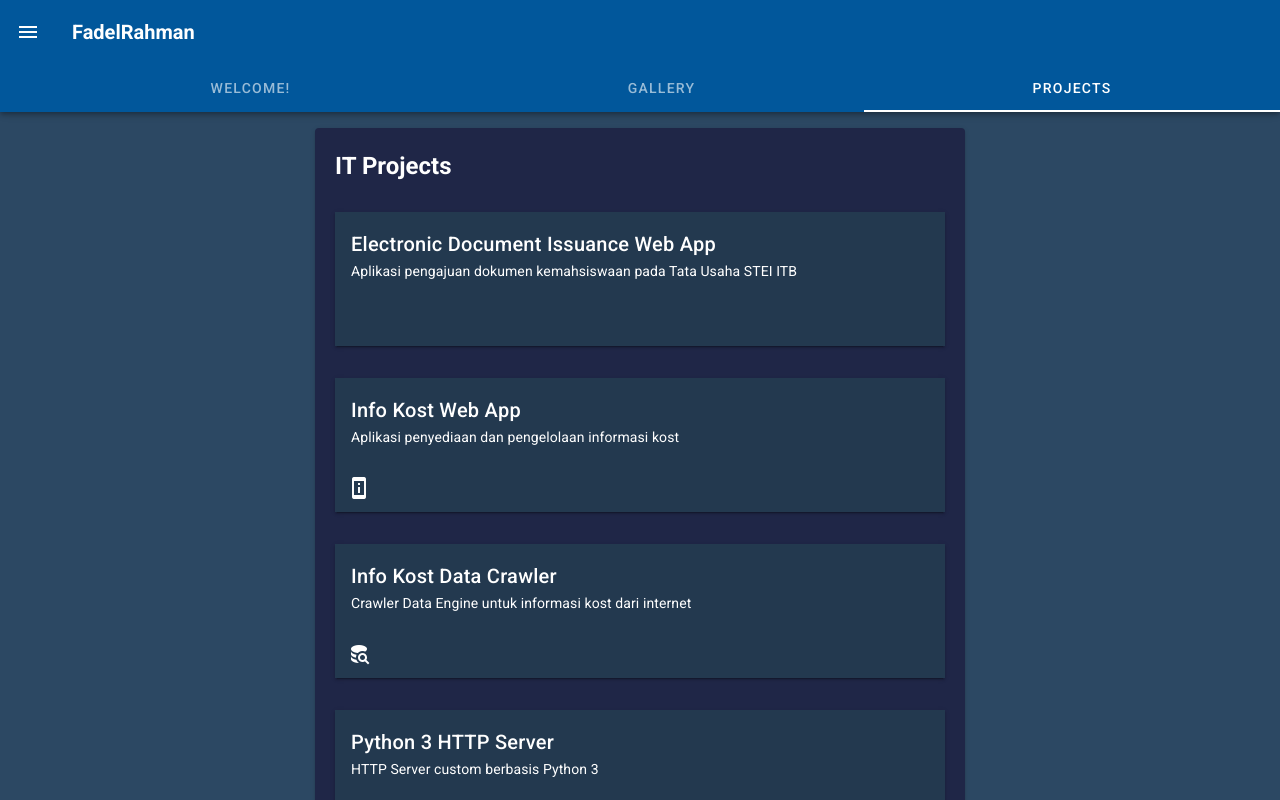
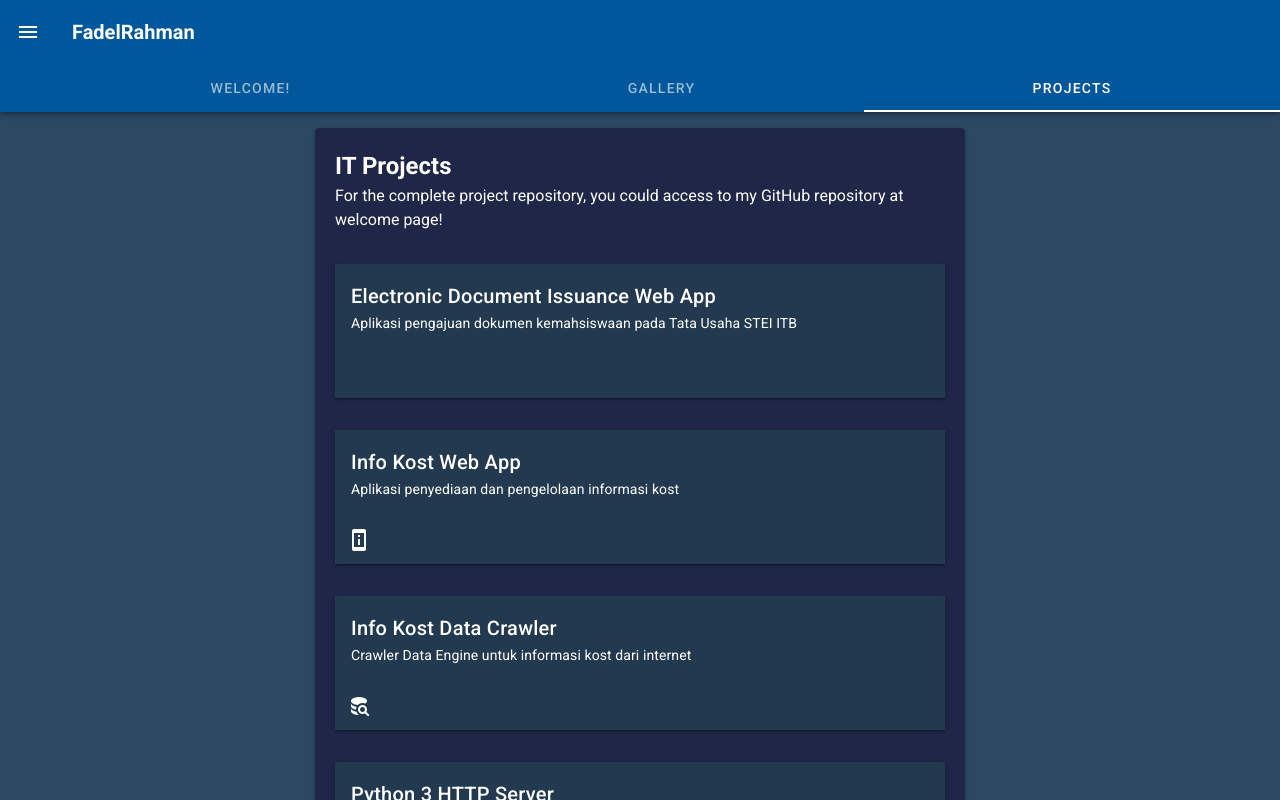
Before and after one commit to fadelrahman31/personal-web, a Nuxt app: page /projects in a window 1280 px wide. Shown: the top 800 px of the page. Built offline with nearby package versions, Linux system fonts and the light colour scheme.

Commit message:
Update projects.vue

```diff
--- a/pages/projects.vue
+++ b/pages/projects.vue
@@ -11,6 +11,7 @@
         >
             <div class="links ma-3 pa-0">
                 <h2>IT Projects</h2>
+                <p>For the complete project repository, you could access to my GitHub repository at welcome page!</p>
             </div>
 
             <v-container fluid>
```
